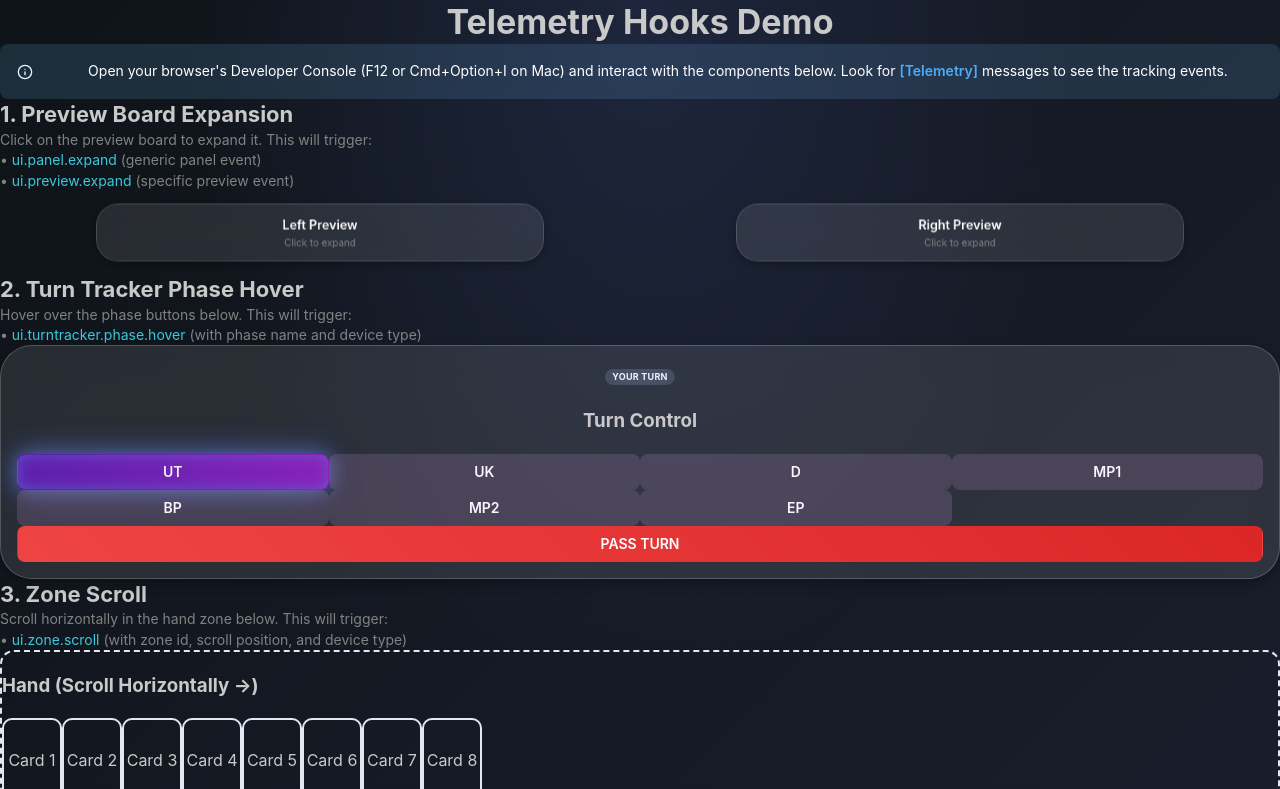
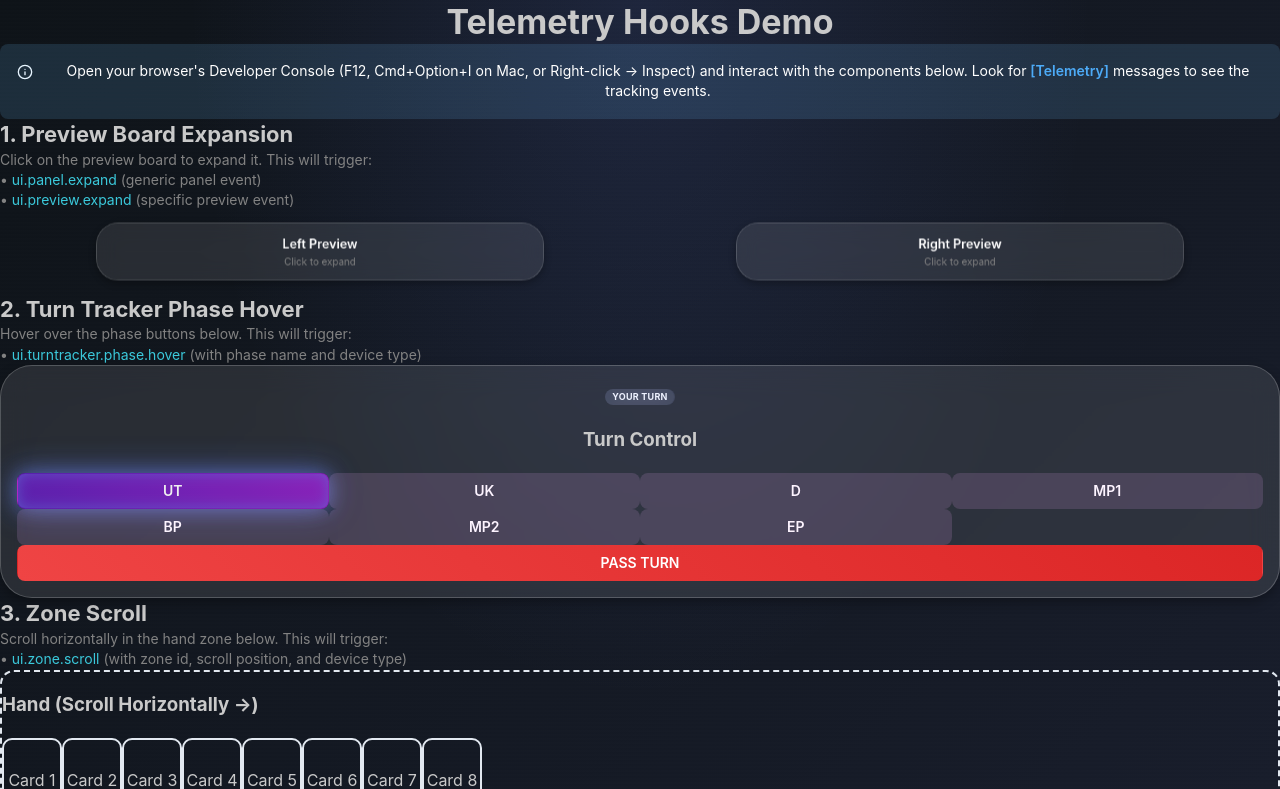
Before and after one commit to MauLom/MTG-friends, a Next.js app: page /telemetry-demo in a window 1280 px wide. Shown: the top 789 px of the page. Built offline with nearby package versions, Linux system fonts and the light colour scheme.

Commit message:
Improve consistency of dev console instructions
Co-authored-by: MauLom <23729673+MauLom@users.noreply.github.com>

```diff
--- a/src/app/telemetry-demo/page.tsx
+++ b/src/app/telemetry-demo/page.tsx
@@ -26,7 +26,7 @@ export default function TelemetryDemoPage() {
           </Title>
           <Alert icon={<Info size={16} />} color="blue" variant="light">
             <Text size="sm">
-              Open your browser&apos;s Developer Console (F12 or Cmd+Option+I on Mac) and interact with the components below.
+              Open your browser&apos;s Developer Console (F12, Cmd+Option+I on Mac, or Right-click → Inspect) and interact with the components below.
               Look for <Text span fw={600} c="blue">[Telemetry]</Text> messages to see the tracking events.
             </Text>
           </Alert>
```
